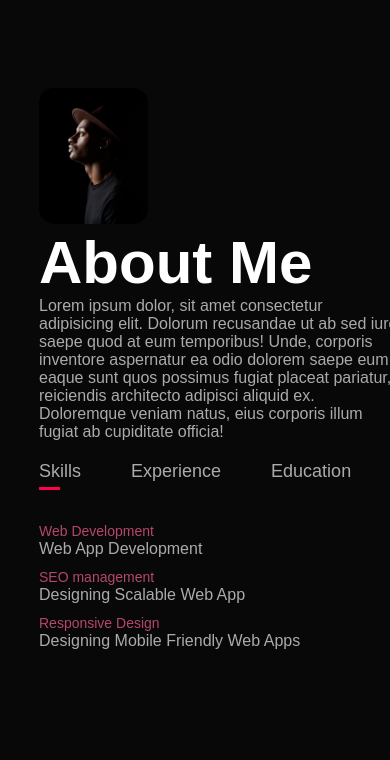
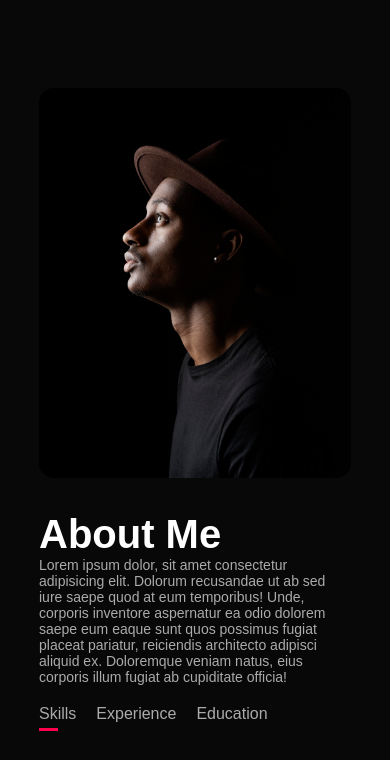
Before and after one commit to Omot147/Portfolio, a plain HTML site: page index.html in a window 390 px wide. Shown: the part 846-1606 px from the top of the page. Drawn offline with Linux system fonts and the light colour scheme.

Commit message:
new styles

```diff
--- a/css/style.css
+++ b/css/style.css
@@ -318,7 +318,7 @@ nav .fas{
 
 @media only screen and (max-width: 600px){
     #header{
-        background-position-x:64rem;
+        background-position:-100px;
     }
     .header-text{
         margin-top: 100%;
@@ -327,7 +327,7 @@ nav .fas{
     .header-text h1{
         font-size: 30px;
     }
-    nav .fas{
+    nav .fa-solid{
         display: block;
         font-size: 25px;
     }
@@ -340,14 +340,32 @@ nav .fas{
         height: 100vh;
         padding-top: 50px;
         z-index: 2;
+        transition: right 0.5s;
     }
     nav ul li{
         display: block;
         margin: 25px;
     }
-    nav ul .fas{
+    nav ul .fa-solid{
         position: absolute;
         top: 25px;
+        left: 25px;
         cursor: pointer;
     }
+    .sub-title{
+        font-size: 40px;
+    }
+    .about-col-1, .about-col-2{
+       flex-basis: 100%;
+    }
+    .about-col-1{
+        margin-bottom: 30px;
+    }
+    .about-col-2{
+        font-size: 14px;
+    }
+    .tab-links{
+        font-size: 16px;
+        margin-right: 20px ;
+    }
 }
```
